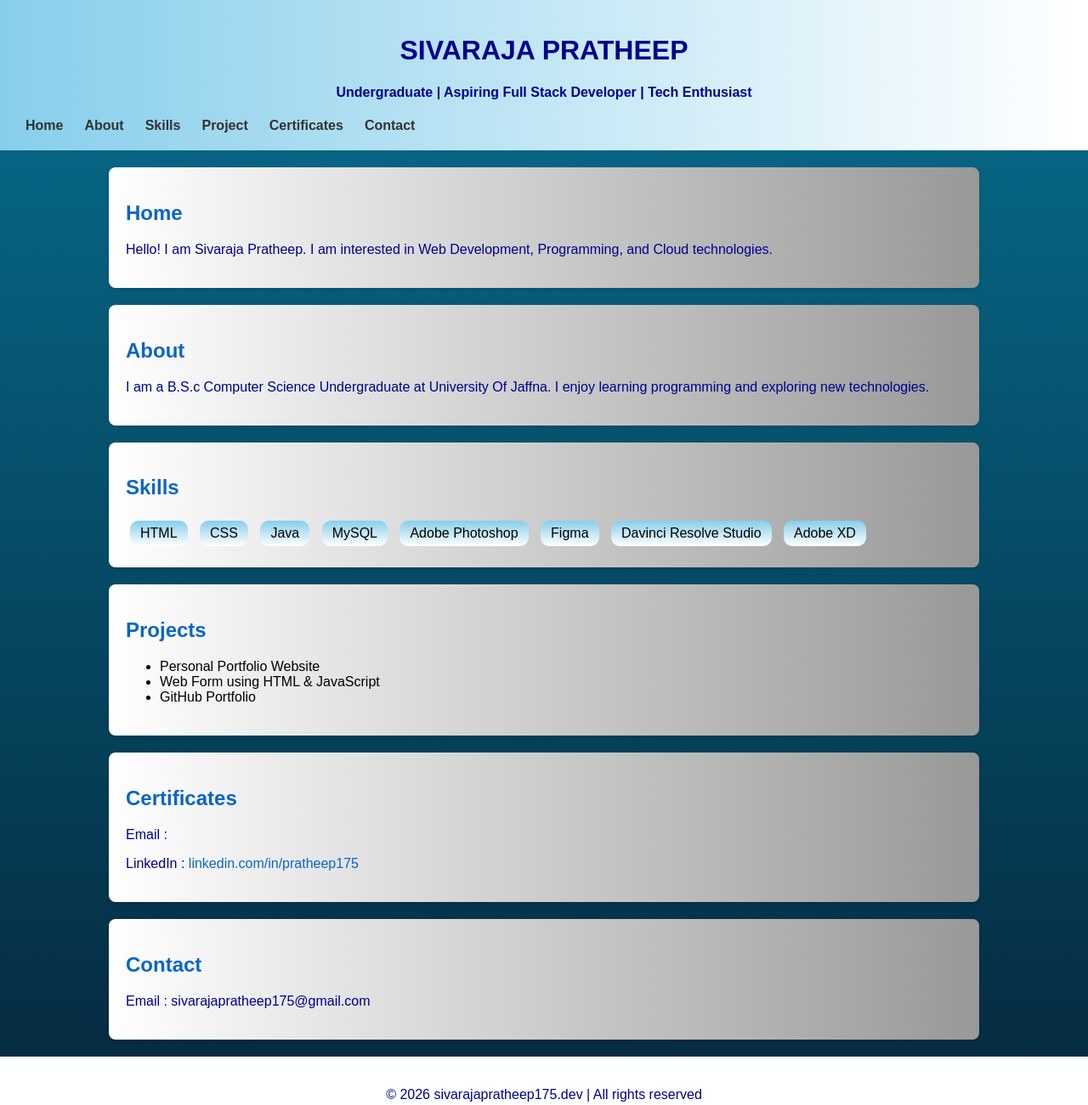
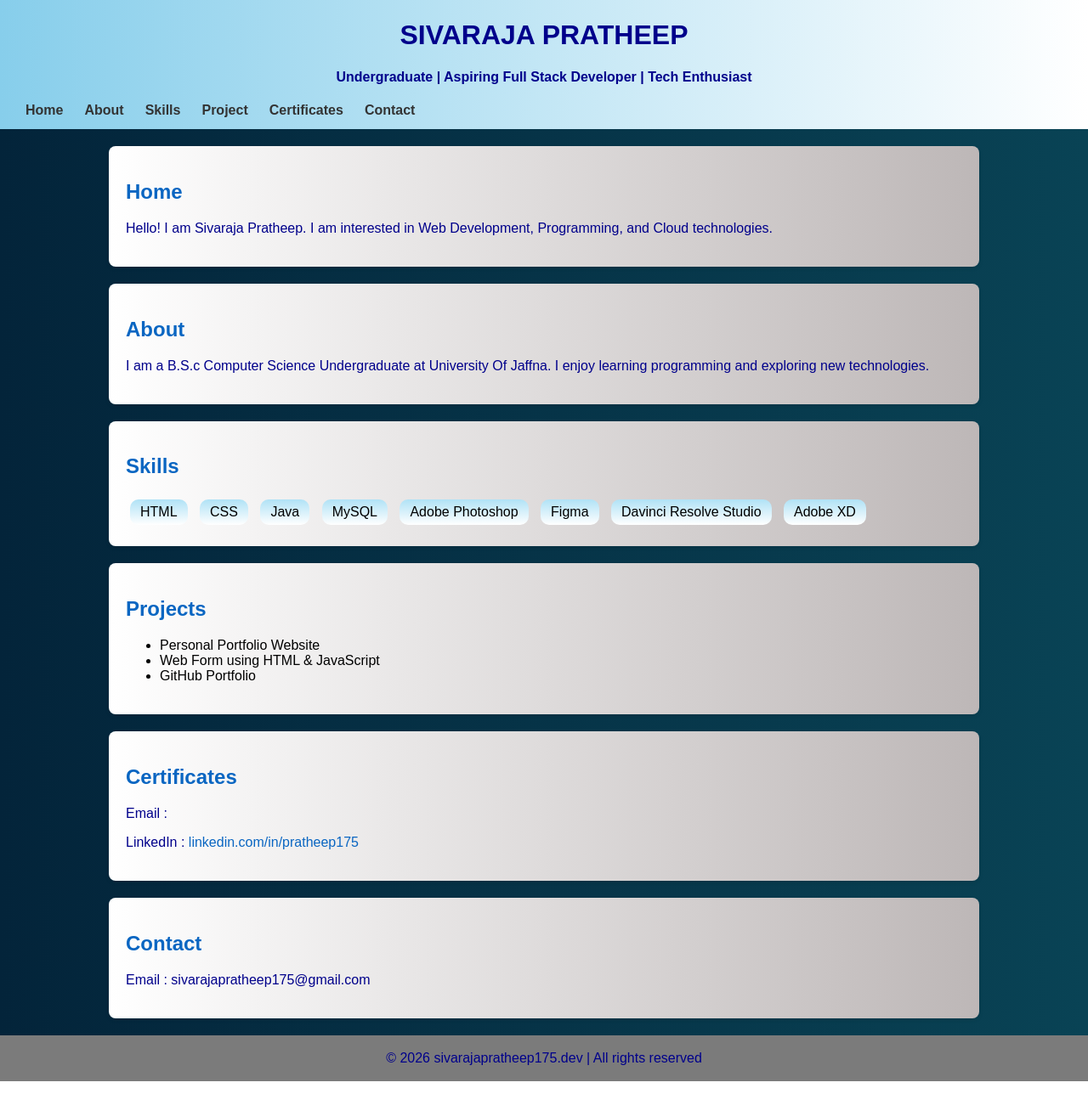
Before and after one commit to pratheep175/pratheep175.github.io, a plain HTML site: page index.html in a window 1280 px wide. Shown: the whole page at 85% size. After the commit the page ends 1273 px from the top, so only its background shows below. Drawn offline with Linux system fonts and the light colour scheme.

Commit message:
Update style.css

```diff
--- a/style.css
+++ b/style.css
@@ -1,7 +1,7 @@
 body{
     font-family: Arial, Helvetica, sans-serif,'Times New Roman', Times, serif;
     margin:0;
-    background: linear-gradient(to top,rgb(5, 39, 61),rgb(7, 110, 141));
+    background: linear-gradient(to right,rgb(3, 36, 58),rgb(9, 67, 85));
 }
 p{
     color: darkblue;
@@ -10,8 +10,8 @@ p{
 header{
     background:linear-gradient(to right,skyblue,white);
     color:darkblue;
-    padding-bottom:15px;
-    padding-top: 20px;
+    padding-bottom:8px;
+    padding-top: 2px;
     text-align:center;
 }
 .Navigation ul {
@@ -43,7 +43,7 @@ header{
 }
 
 .card{
-    background:linear-gradient(to right,white,rgb(153, 152, 152));
+    background:linear-gradient(to right,white,rgb(189, 183, 183));
     padding:20px;
     margin-bottom:20px;
     border-radius:8px;
@@ -67,7 +67,7 @@ h2{
 }
 
 .skills span{
-    background:linear-gradient(skyblue,white);
+    background:linear-gradient(rgb(176, 226, 246),white);
     padding:6px 12px;
     margin:5px;
     display:inline-block;
@@ -81,7 +81,7 @@ a{
 
 footer{
     text-align:center;
-    padding:20px;
-    background:#ffffff;
-    color:rgb(0, 0, 0);
+    padding: 2px;
+    background:#7b7b7b;
+    color:darkblue;
 }
```
